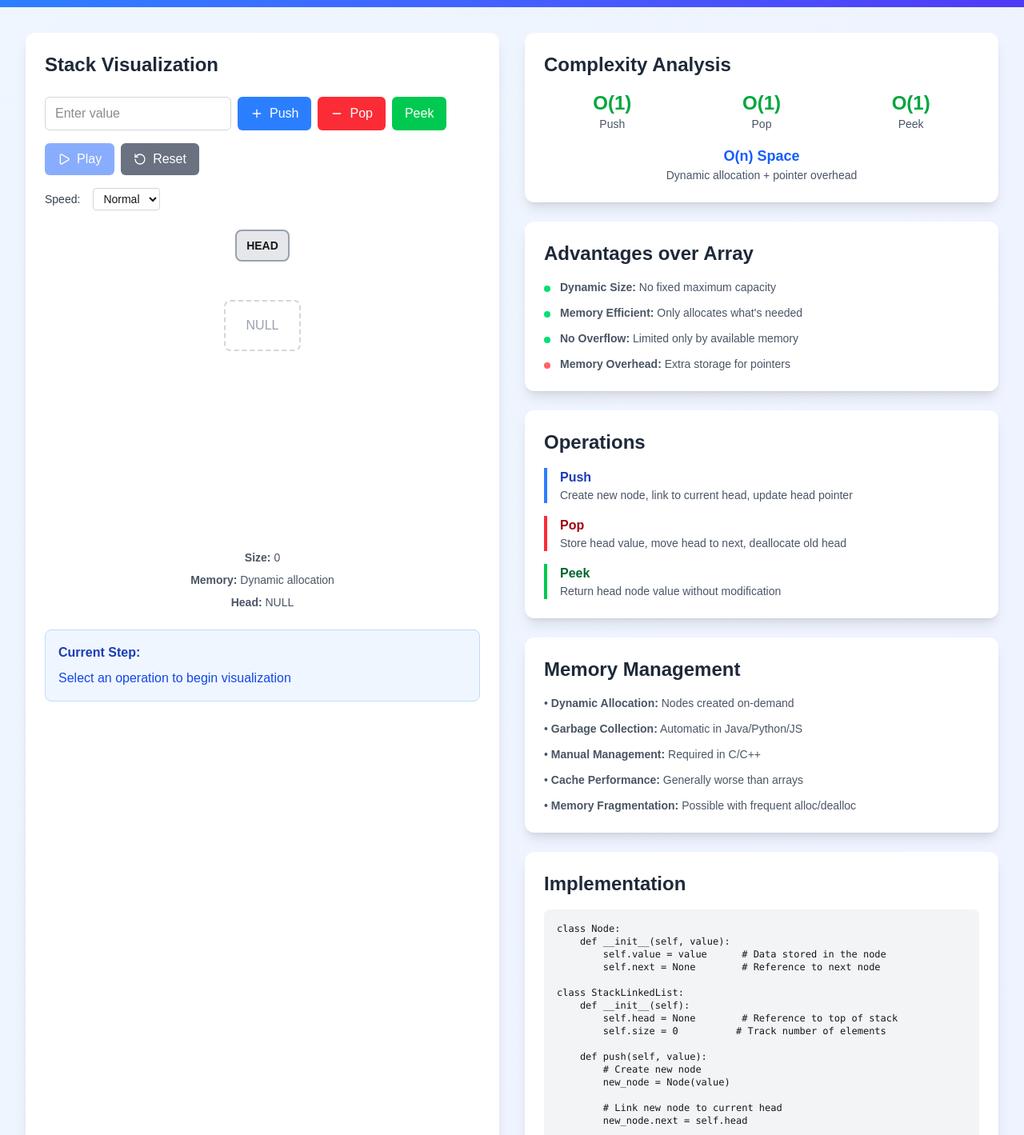
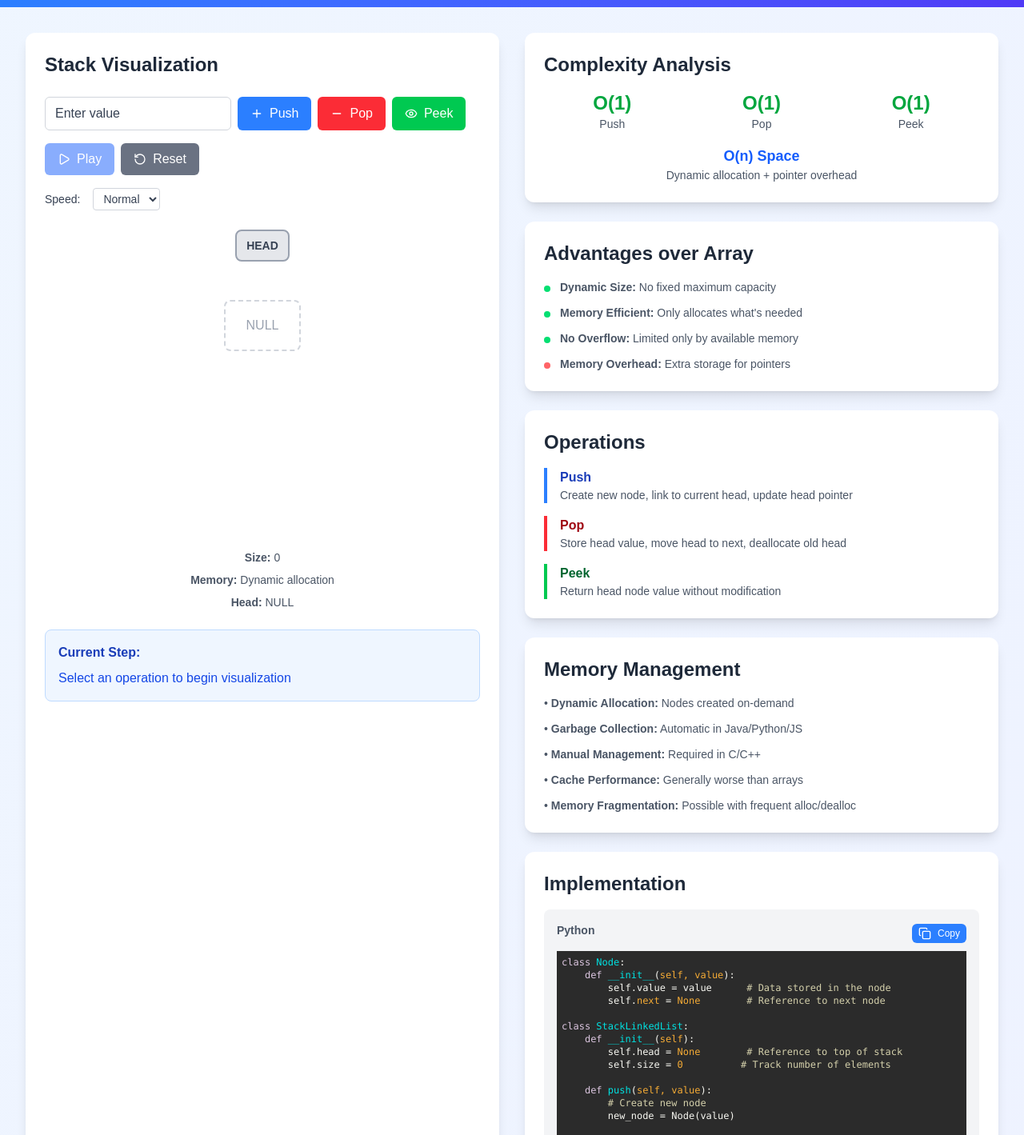
Before and after one commit to Archit1706/DSAverse, a Next.js app: page /basics/stack-linked-list in a window 1280 px wide. Shown: the part 380-1799 px from the top of the page at 80% size. Built offline with nearby package versions, Linux system fonts and the light colour scheme.

Commit message:
update ui and visuals

```diff
--- a/app/basics/stack-array/page.js
+++ b/app/basics/stack-array/page.js
@@ -1,8 +1,10 @@
 'use client';
 
 import React, { useState, useEffect } from 'react';
-import { Play, Pause, RotateCcw, ArrowLeft, Code, Clock, Plus, Minus, ChevronDown } from 'lucide-react';
+import { Play, Pause, RotateCcw, ArrowLeft, Code, Clock, Plus, Minus, ChevronDown, Eye, Copy } from 'lucide-react';
 import Link from 'next/link';
+import { Light as SyntaxHighlighter } from 'react-syntax-highlighter';
+import { a11yDark } from 'react-syntax-highlighter/dist/esm/styles/hljs';
 
 export default function StackArrayPage() {
     const [stack, setStack] = useState([]);
@@ -299,7 +301,7 @@ export default function StackArrayPage() {
                                     value={inputValue}
                                     onChange={(e) => setInputValue(e.target.value)}
                                     placeholder="Enter value"
-                                    className="px-3 py-2 border border-gray-300 rounded-md focus:ring-blue-500 focus:border-blue-500"
+                                    className="px-3 py-2 border border-gray-300 rounded-md focus:ring-blue-500 focus:border-blue-500 text-blue-800 placeholder:text-gray-700"
                                 />
                                 <button
                                     onClick={handlePush}
@@ -320,8 +322,9 @@ export default function StackArrayPage() {
                                 <button
                                     onClick={handlePeek}
                                     disabled={isPlaying}
-                                    className="bg-green-500 hover:bg-green-600 text-white px-4 py-2 rounded-md"
+                                    className="bg-green-500 hover:bg-green-600 text-white px-4 py-2 rounded-md flex items-center gap-2"
                                 >
+                                    <Eye className="h-4 w-4" />
                                     Peek
                                 </button>
                             </div>
@@ -349,7 +352,7 @@ export default function StackArrayPage() {
                                 <select
                                     value={speed}
                                     onChange={(e) => setSpeed(Number(e.target.value))}
-                                    className="px-2 py-1 border border-gray-300 rounded text-sm"
+                                    className="px-2 py-1 border border-gray-300 rounded text-sm text-gray-700"
                                 >
                                     <option value={2000}>Slow</option>
                                     <option value={1000}>Normal</option>
@@ -362,7 +365,7 @@ export default function StackArrayPage() {
                                     onChange={(e) => setMaxSize(Math.max(1, Math.min(10, parseInt(e.target.value) || 8)))}
                                     min="1"
                                     max="10"
-                                    className="w-16 px-2 py-1 border border-gray-300 rounded text-sm"
+                                    className="w-16 px-2 py-1 border border-gray-300 rounded text-sm text-gray-700"
                                 />
                             </div>
                         </div>
@@ -495,8 +498,17 @@ export default function StackArrayPage() {
                         {/* Code Example */}
                         <div className="bg-white rounded-xl shadow-lg p-6">
                             <h2 className="text-2xl font-bold text-gray-800 mb-4">Implementation</h2>
-                            <pre className="bg-gray-100 p-4 rounded-lg text-xs overflow-x-auto">
-                                <code>{codeExample}</code>
+                            <pre className="bg-gray-100 p-4 rounded-lg text-xs overflow-x-auto text-gray-700">
+                                <div className="flex justify-between items-center mb-2">
+                                    <div className="text-sm font-semibold text-gray-600 mb-2">Python</div>
+                                    <button onClick={() => navigator.clipboard.writeText(codeExample)} className="bg-blue-500 hover:bg-blue-600 text-white px-2 py-1 rounded-md flex items-center gap-2">
+                                        <Copy className="h-4 w-4" />
+                                        Copy
+                                    </button>
+                                </div>
+                                <SyntaxHighlighter language="python" style={a11yDark}>
+                                    {codeExample}
+                                </SyntaxHighlighter>
                             </pre>
                         </div>
                     </div>
--- a/app/basics/stack-linked-list/page.js
+++ b/app/basics/stack-linked-list/page.js
@@ -1,8 +1,10 @@
 'use client';
 
 import React, { useState, useEffect } from 'react';
-import { Play, Pause, RotateCcw, ArrowLeft, Code, Clock, Plus, Minus, ArrowDown, Link2 } from 'lucide-react';
+import { Play, Pause, RotateCcw, ArrowLeft, Code, Clock, Plus, Minus, ArrowDown, Link2, Eye, Copy } from 'lucide-react';
 import Link from 'next/link';
+import { Light as SyntaxHighlighter } from 'react-syntax-highlighter';
+import { a11yDark } from 'react-syntax-highlighter/dist/esm/styles/hljs';
 
 export default function StackLinkedListPage() {
     const [stack, setStack] = useState([]);
@@ -319,7 +321,7 @@ class StackLinkedList:
                                     value={inputValue}
                                     onChange={(e) => setInputValue(e.target.value)}
                                     placeholder="Enter value"
-                                    className="px-3 py-2 border border-gray-300 rounded-md focus:ring-blue-500 focus:border-blue-500"
+                                    className="px-3 py-2 border border-gray-300 rounded-md focus:ring-blue-500 focus:border-blue-500 text-blue-800 placeholder:text-gray-700"
                                 />
                                 <button
                                     onClick={handlePush}
@@ -340,8 +342,9 @@ class StackLinkedList:
                                 <button
                                     onClick={handlePeek}
                                     disabled={isPlaying}
-                                    className="bg-green-500 hover:bg-green-600 text-white px-4 py-2 rounded-md"
+                                    className="bg-green-500 hover:bg-green-600 text-white px-4 py-2 rounded-md flex items-center gap-2"
                                 >
+                                    <Eye className="h-4 w-4" />
                                     Peek
                                 </button>
                             </div>
@@ -369,7 +372,7 @@ class StackLinkedList:
                                 <select
                                     value={speed}
                                     onChange={(e) => setSpeed(Number(e.target.value))}
-                                    className="px-2 py-1 border border-gray-300 rounded text-sm"
+                                    className="px-2 py-1 border border-gray-300 rounded text-sm text-gray-700"
                                 >
                                     <option value={2000}>Slow</option>
                                     <option value={1000}>Normal</option>
@@ -383,22 +386,22 @@ class StackLinkedList:
                             <div className="flex justify-center">
                                 <div className="relative min-h-96 flex flex-col items-center">
                                     {/* Head pointer */}
-                                    <div className="mb-4 flex items-center">
-                                        <div className="bg-gray-200 border-2 border-gray-400 rounded-lg px-3 py-2 text-sm font-semibold">
+                                    <div className="mb-4 flex flex-col items-center">
+                                        <div className="bg-gray-200 border-2 border-gray-400 rounded-lg px-3 py-2 text-sm font-semibold text-gray-700 text-center">
                                             HEAD
                                         </div>
                                         {currentState.stack.length > 0 && (
-                                            <ArrowDown className="h-6 w-6 text-gray-600 ml-2" />
+                                            <ArrowDown className="h-6 w-6 text-gray-600" />
                                         )}
                                     </div>
 
                                     {/* New node being created (during push) */}
                                     {currentState.newNode && (
-                                        <div className="mb-4 animate-bounce">
+                                        <div className="mb-4 animate-bounce mt-4">
                                             <div className="bg-yellow-300 border-2 border-yellow-500 rounded-lg p-4 flex items-center">
                                                 <div className="text-center">
                                                     <div className="text-xs text-gray-600 mb-1">Node {currentState.newNode.id}</div>
-                                                    <div className="font-bold">{currentState.newNode.value}</div>
+                                                    <div className="font-bold text-gray-700">{currentState.newNode.value}</div>
                                                 </div>
                                                 <div className="ml-4 text-xs text-gray-600">
                                                     next: {currentState.newNode.next ? `Node ${currentState.newNode.next}` : 'NULL'}
@@ -582,9 +585,18 @@ class StackLinkedList:
                         {/* Code Example */}
                         <div className="bg-white rounded-xl shadow-lg p-6">
                             <h2 className="text-2xl font-bold text-gray-800 mb-4">Implementation</h2>
-                            <pre className="bg-gray-100 p-4 rounded-lg text-xs overflow-x-auto">
-                                <code>{codeExample}</code>
-                            </pre>
+                            <div className="bg-gray-100 p-4 rounded-lg text-xs overflow-x-auto text-gray-700">
+                                <div className="flex justify-between items-center mb-2">
+                                    <div className="text-sm font-semibold text-gray-600 mb-2">Python</div>
+                                    <button onClick={() => navigator.clipboard.writeText(codeExample)} className="bg-blue-500 hover:bg-blue-600 text-white px-2 py-1 rounded-md flex items-center gap-2">
+                                        <Copy className="h-4 w-4" />
+                                        Copy
+                                    </button>
+                                </div>
+                                <SyntaxHighlighter language="python" style={a11yDark}>
+                                    {codeExample}
+                                </SyntaxHighlighter>
+                            </div>
                         </div>
                     </div>
                 </div>
```
Also changed, not shown: app/basics/page.js (+4 -4 lines).
